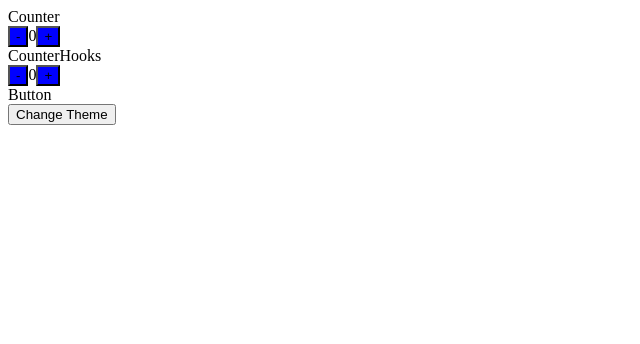
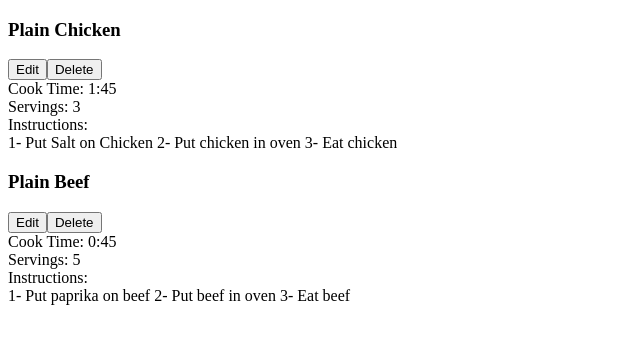
Before and after one commit to engmoe88/cooking-with-react, a React (Create React App) app: page / in a window 1280 px wide. Shown: the top 344 px of the page, without its empty margins (0-640 px from the left). Built offline with nearby package versions, Linux system fonts and the light colour scheme.

Commit message:
first commit recipe

```diff
--- a/src/App.js
+++ b/src/App.js
@@ -1,26 +1,29 @@
-import React, { useState } from 'react';
-import Counter from './Counter'
-import CounterHooks from './CounterHooks'
-
-export const ThemeContext = React.createContext()
-
+import React from 'react';
+import RecipeList from './RecipeList'
 
 function App() {
-  const [theme, setTheme] = useState('blue')
+
   return (
-    <ThemeContext.Provider value={{ backgroundColor: theme }}>
-        Counter
-        <Counter initialCount={0} />
-        CounterHooks
-        <CounterHooks initialCount={0} />
-        <div>{' Button '}</div>
-        <button onClick={() => {
-          setTheme((prevTheme) => { return prevTheme === 'red'? 'green' : 'red' })
-        }}>Change Theme</button>
-    </ThemeContext.Provider>
-
+    <RecipeList recipes={sampleRecipes} />
   );
 
 }
 
+const sampleRecipes = [
+  {
+    id: 1,
+    name: 'Plain Chicken',
+    cookTime: '1:45',
+    servings: 3,
+    instructions: '1- Put Salt on Chicken \n2- Put chicken in oven \n3- Eat chicken'
+  },
+  {
+    id: 2,
+    name: 'Plain Beef',
+    cookTime: '0:45',
+    servings: 5,
+    instructions: '1- Put paprika on beef \n2- Put beef in oven \n3- Eat beef'
+  }
+];
+
 export default App;
--- a/src/Counter.js
+++ /dev/null
@@ -1,35 +0,0 @@
-import React, { Component } from 'react'
-import {ThemeContext} from './App'
-
-export default class Counter extends Component {
-    constructor(props) {
-        super(props)
-        this.state = {
-            count: props.initialCount
-        }
-    }
-//changeCount
-changeCount(amount) {
-    //this.setState({ count: this.state.count + amount })
-    // the above way of updating state will cause async call which can delay and not let you do multiple calls.
-    //instead, use the adapter way.
-    this.setState((prevState) => {
-        return { count: prevState.count + amount }
-    })
-}
-
-    render() {
-        return (
-            <ThemeContext.Consumer>
-             {style => (
-                <div>
-                    <button style={style} onClick={() => this.changeCount(-1)}>-</button>
-                    <span>{this.state.count}</span>
-                    <button style={style} onClick={() => this.changeCount(1)}>+</button>
-                </div>
-             )}
-
-            </ThemeContext.Consumer>
-        )
-    }
-}
--- a/src/CounterHooks.js
+++ /dev/null
@@ -1,15 +0,0 @@
-import React, { useState, useContext } from 'react';
-import { ThemeContext } from './App'
-
-
-export default function CounterHooks({ initialCount }) {
-    const [count, setCount] = useState(initialCount)
-    const style = useContext(ThemeContext)
-    return (
-        <div>
-            <button style={style} onClick={() => setCount((prevCount) => prevCount - 1)}>-</button>
-            <span>{count}</span>
-            <button style={style} onClick={() => setCount((prevCount) => prevCount + 1)}>+</button>
-        </div>
-    );
-}
--- /dev/null
+++ b/src/Recipe.js
@@ -0,0 +1,27 @@
+import React from 'react';
+
+export default function Recipe({ name, cookTime, servings, instructions}) {
+    return (
+        <div>
+            <div>
+                <h3>{name}</h3>
+                <div>
+                    <button>Edit</button>
+                    <button>Delete</button>
+                </div>
+            </div>
+            <div>
+                <span>Cook Time: </span>
+                <span>{cookTime}</span>
+            </div>
+            <div>
+                <span>Servings: </span>
+                <span>{servings}</span>
+            </div>
+            <div>
+                <span>Instructions:</span>
+                <div>{instructions}</div>
+            </div>
+        </div>
+    )
+}
--- /dev/null
+++ b/src/RecipeList.js
@@ -0,0 +1,18 @@
+import React from 'react';
+import Recipe from './Recipe'
+
+export default function RecipeList({ recipes }) {
+    return (
+       <div>
+           {
+               recipes.map(recipe =>
+                  {
+                      return <Recipe
+                      key={recipe.id}
+                      {...recipe}
+                      />
+                  })
+           }
+       </div>
+    )
+}
```
